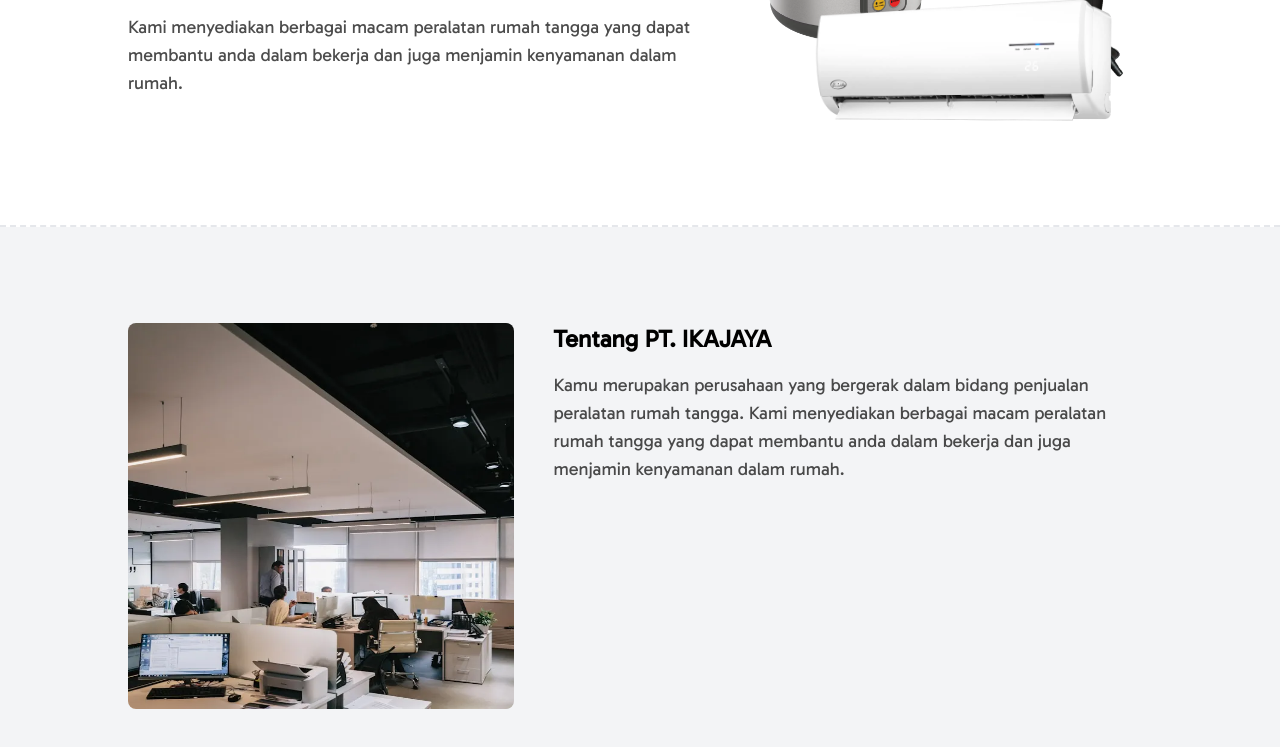
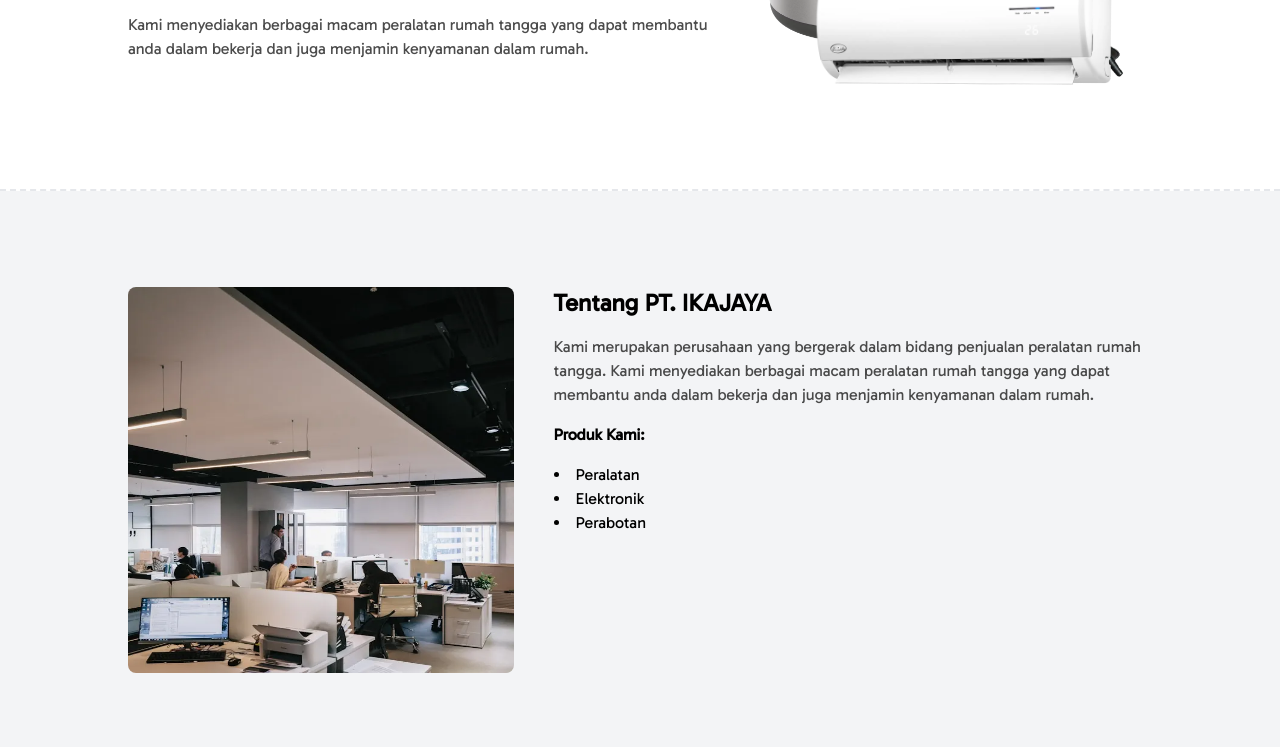
Before and after one commit to ldriko/joki-web-erp, a website: page index.html in a window 1280 px wide. Shown: the part 339-1086 px from the top of the page. Drawn offline with Linux system fonts and the light colour scheme.

Commit message:
chore: update dsahboard

```diff
--- a/index.html
+++ b/index.html
@@ -6,7 +6,7 @@
         <title>PT. Ikajaya</title>
         <link rel="stylesheet" href="style.css" />
     </head>
-    <body class="text-sm font-sans">
+    <body class="font-sans">
         <header
             class="h-16 sticky top-0 z-[999] flex items-center bg-blue-900 text-white shadow"
         >
@@ -48,7 +48,7 @@
                                 <span class="text-amber-400">Fokus</span>
                                 dalam Keseharianmu
                             </h1>
-                            <p class="text-lg text-black text-opacity-70">
+                            <p class="text-black text-opacity-70">
                                 Kami menyediakan berbagai macam peralatan rumah
                                 tangga yang dapat membantu anda dalam bekerja
                                 dan juga menjamin kenyamanan dalam rumah.
@@ -74,7 +74,10 @@
                     </div>
                 </div>
             </section>
-            <section id="about" class="bg-gray-100 border-b-2 border-dashed">
+            <section
+                id="about"
+                class="bg-gray-100 border-b-2 border-dashed scroll-m-16"
+            >
                 <div
                     class="max-w-screen-lg grid gap-10 grid-cols-5 mx-auto py-24"
                 >
@@ -90,18 +93,24 @@
                             <h1 class="text-2xl font-bold">
                                 Tentang PT. IKAJAYA
                             </h1>
-                            <p class="text-lg text-black text-opacity-70">
-                                Kamu merupakan perusahaan yang bergerak dalam
+                            <p class="text-black text-opacity-70">
+                                Kami merupakan perusahaan yang bergerak dalam
                                 bidang penjualan peralatan rumah tangga. Kami
                                 menyediakan berbagai macam peralatan rumah
                                 tangga yang dapat membantu anda dalam bekerja
                                 dan juga menjamin kenyamanan dalam rumah.
                             </p>
+                            <h1 class="font-bold">Produk Kami:</h1>
+                            <ul class="list-disc list-inside">
+                                <li>Peralatan</li>
+                                <li>Elektronik</li>
+                                <li>Perabotan</li>
+                            </ul>
                         </div>
                     </div>
                 </div>
             </section>
-            <section id="contact">
+            <section id="contact" class="scroll-m-16">
                 <div
                     class="max-w-screen-lg grid gap-10 grid-cols-5 mx-auto py-24"
                 >
```
Also changed, not shown: style.css.
